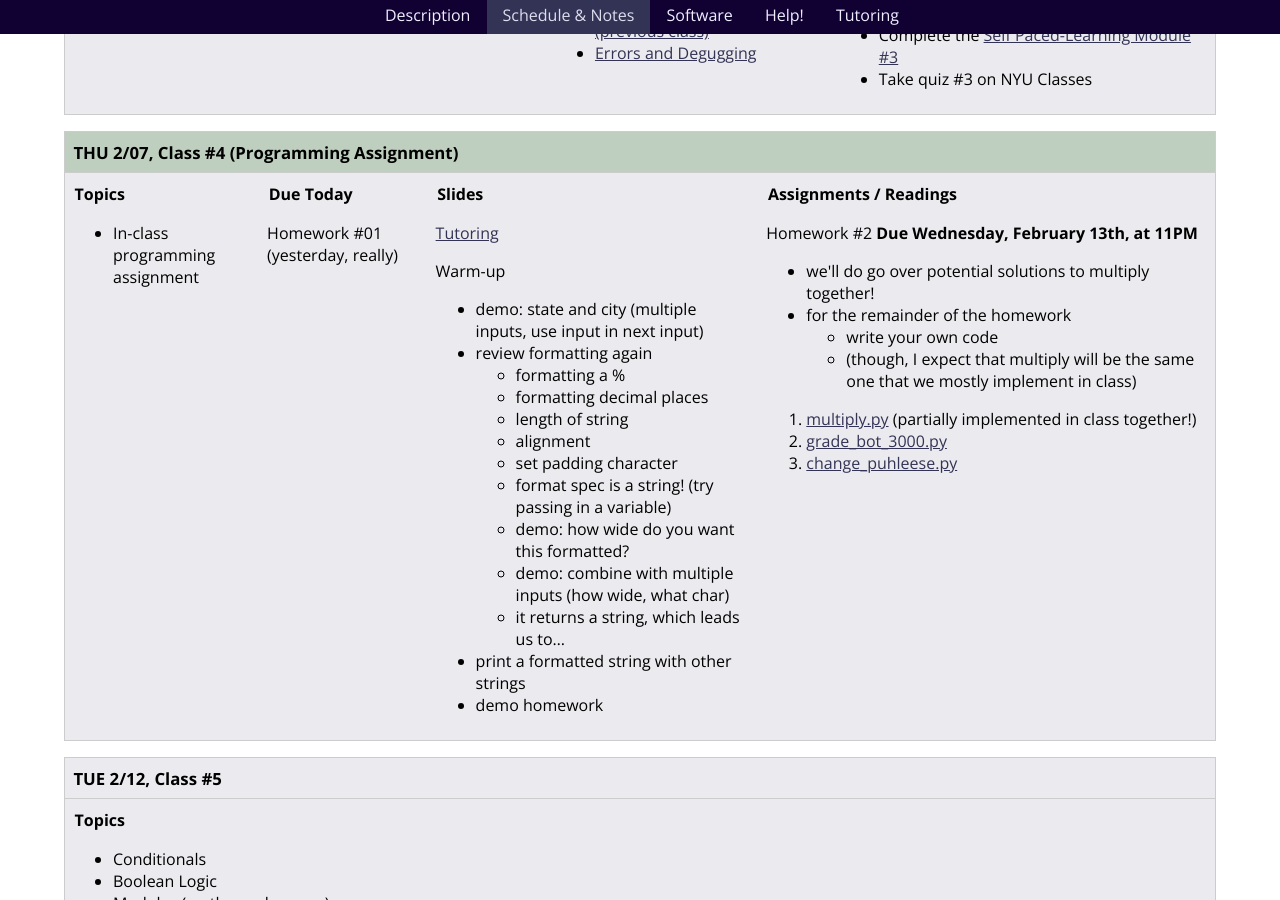
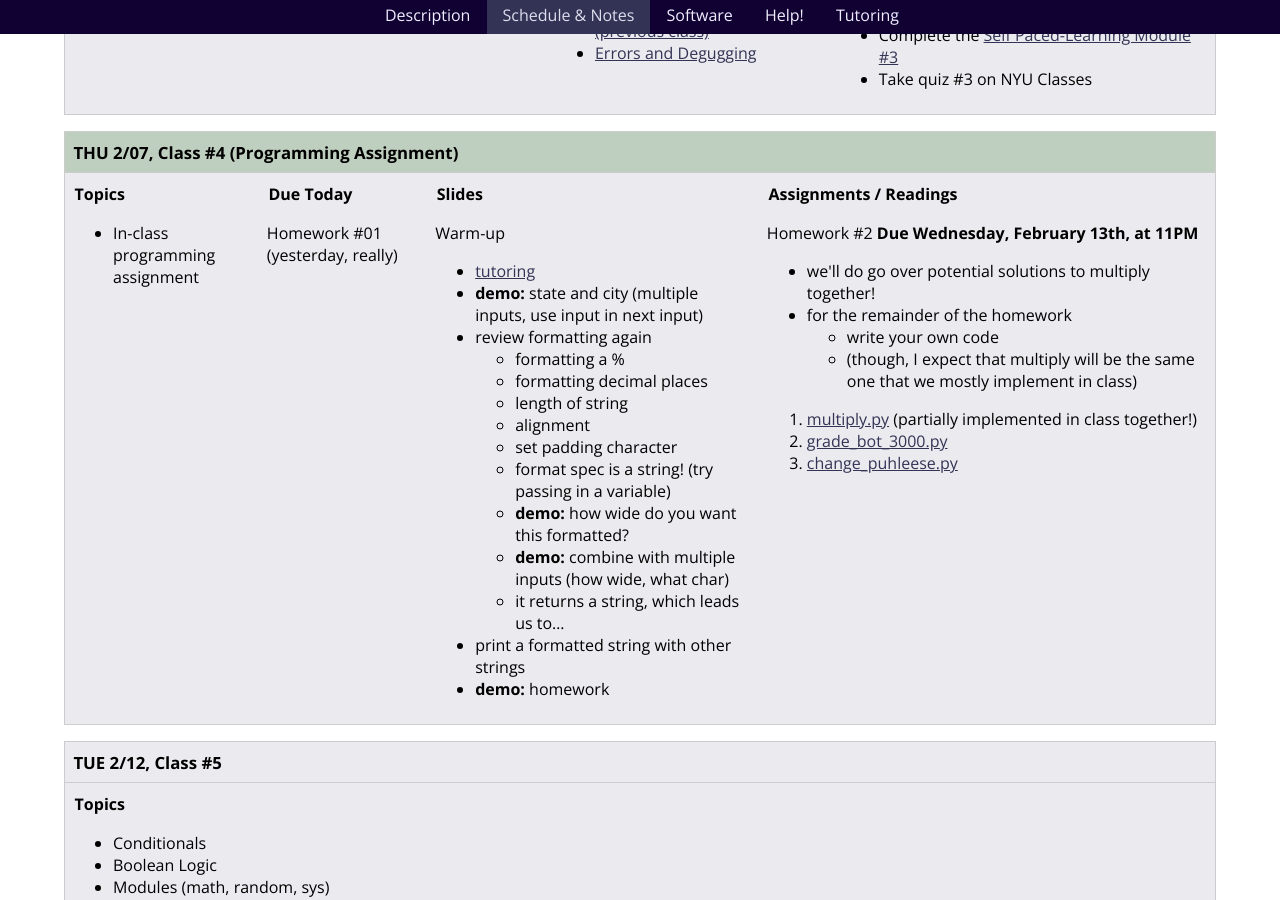
Before and after one commit to foureyes/csci-ua.0002-fall2019-002-008, a Jekyll site: the page built from schedule.markdown, in a window 1280 px wide and 900 px high, scrolled down 1643 px. Built offline with Jekyll 4.4.1, drawn with Linux system fonts in a browser that asks for light colours.

```diff
--- a/_includes/classes/04/materials.markdown
+++ b/_includes/classes/04/materials.markdown
@@ -8,11 +8,11 @@ Homework #01 (yesterday, really)
 <article class="slides" markdown="block">
 ####  Slides
 
-[Tutoring](https://cs.nyu.edu/courses/spring19/CSCI-UA.0002-003/common_syllabus/#tutoring)
 
 Warm-up
 
-* demo: state and city (multiple inputs, use input in next input)
+* [tutoring](https://cs.nyu.edu/courses/spring19/CSCI-UA.0002-003/common_syllabus/#tutoring)
+* __demo:__ state and city (multiple inputs, use input in next input)
 * review formatting again
 	* formatting a %
     * formatting decimal places
@@ -20,11 +20,11 @@ Warm-up
 	* alignment
 	* set padding character
     * format spec is a string! (try passing in a variable)
-    * demo: how wide do you want this formatted?
-	* demo: combine with multiple inputs (how wide, what char)
+    * __demo:__ how wide do you want this formatted?
+	* __demo:__ combine with multiple inputs (how wide, what char)
     * it returns a string, which leads us to...
 * print a formatted string with other strings
-* demo homework
+* __demo:__ homework
 </article>
 
 <article class="assignments" markdown="block">
```
